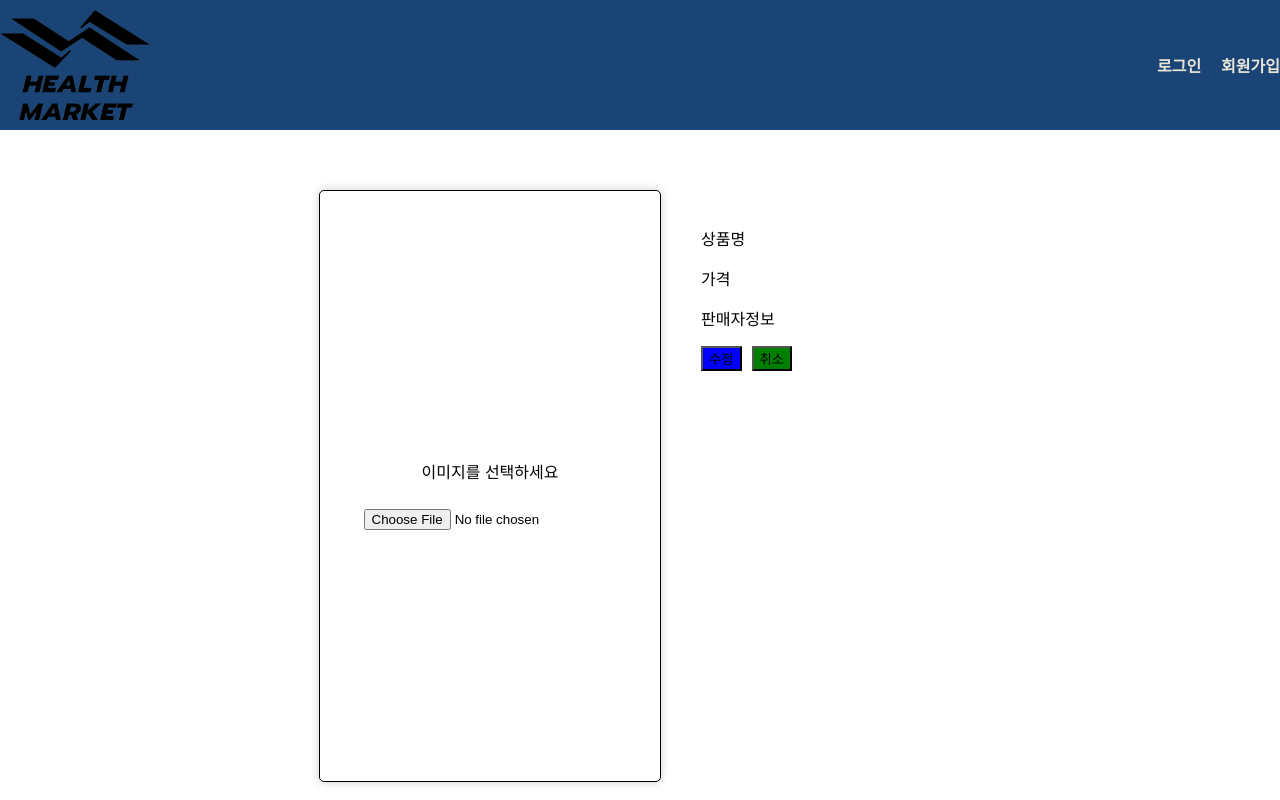
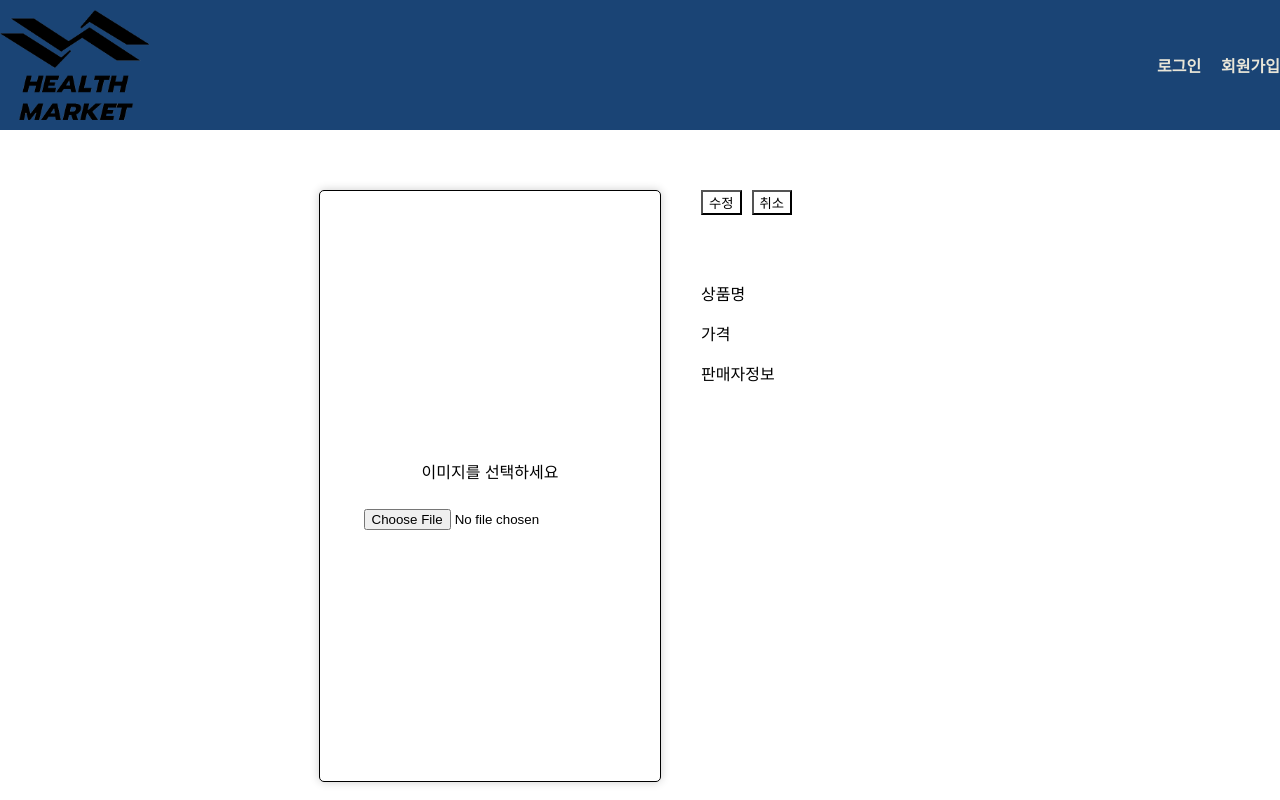
Before and after one commit to leeseojin221/HealthMarket, a React (Create React App) app: page /editPage in a window 1280 px wide. Shown: the top 800 px of the page. Built offline with nearby package versions, Linux system fonts and the light colour scheme.

Commit message:
Feat : Button 위치 변경

```diff
--- a/src/components/Buttons.jsx
+++ b/src/components/Buttons.jsx
@@ -48,14 +48,17 @@ export const EditButton = () => {
 };
 
 const DeleteBtn = styled.button`
-  background-color: red;
+  background-color: white;
+  cursor: pointer;
 `;
 
 const EditBtn = styled.button`
-  background-color: blue;
+  background-color: white;
   margin-right: 10px;
+  cursor: pointer;
 `;
 
 const CancelBtn = styled.button`
-  background-color: green;
+  background-color: white;
+  cursor: pointer;
 `;
--- a/src/pages/DetailPage.jsx
+++ b/src/pages/DetailPage.jsx
@@ -13,12 +13,14 @@ function DetailPage() {
       </StLeftColumn>
       <StRightColumn>
         <StProductDetails>
+          <StContainerBtn>
+            <EditLinkButton />
+            <DeleteButton />
+          </StContainerBtn>
           <div>
             <p>상품명</p>
             <p>가격</p>
-            <p>판매자정보</p>
-            <EditLinkButton />
-            <DeleteButton />
+            <sellerDiv>판매자정보</sellerDiv>
           </div>
         </StProductDetails>
       </StRightColumn>
@@ -76,6 +78,25 @@ const StProductDetails = styled.div`
   display: grid;
   /* grid-template-columns: 1fr 1fr; */
   column-gap: 20px;
-  margin-top: 20px;
+  /* margin-top: 20px; */
   padding: 20px;
+
+  /* .sellerDiv {
+    border-top: 100px solid transparent;
+    padding-top: 20px;
+    border-bottom: 1px solid black;
+  }
+
+  .div.buttonsContainer {
+    margin-top: 100px;
+  } */
 `;
+
+// const sellerDiv = styled.div`
+//   height: 80px;
+// `;
+
+const StContainerBtn = styled.div`
+  margin-bottom: 50px;
+  /* margin-left: 30%; */
+`;
--- a/src/pages/EditPage.jsx
+++ b/src/pages/EditPage.jsx
@@ -22,12 +22,14 @@ function DetailPage() {
       </StLeftColumn>
       <StRightColumn>
         <StProductDetails>
+          <StContainerBtn>
+            <EditButton />
+            <CancelButton />
+          </StContainerBtn>
           <div>
             <p>상품명</p>
             <p>가격</p>
-            <p>판매자정보</p>
-            <EditButton />
-            <CancelButton />
+            <sellerDiv>판매자정보</sellerDiv>
           </div>
         </StProductDetails>
       </StRightColumn>
@@ -85,6 +87,10 @@ const StProductDetails = styled.div`
   display: grid;
   /* grid-template-columns: 1fr 1fr; */
   column-gap: 20px;
-  margin-top: 20px;
+  /* margin-top: 20px; */
   padding: 20px;
 `;
+
+const StContainerBtn = styled.div`
+  margin-bottom: 50px;
+`;
```
